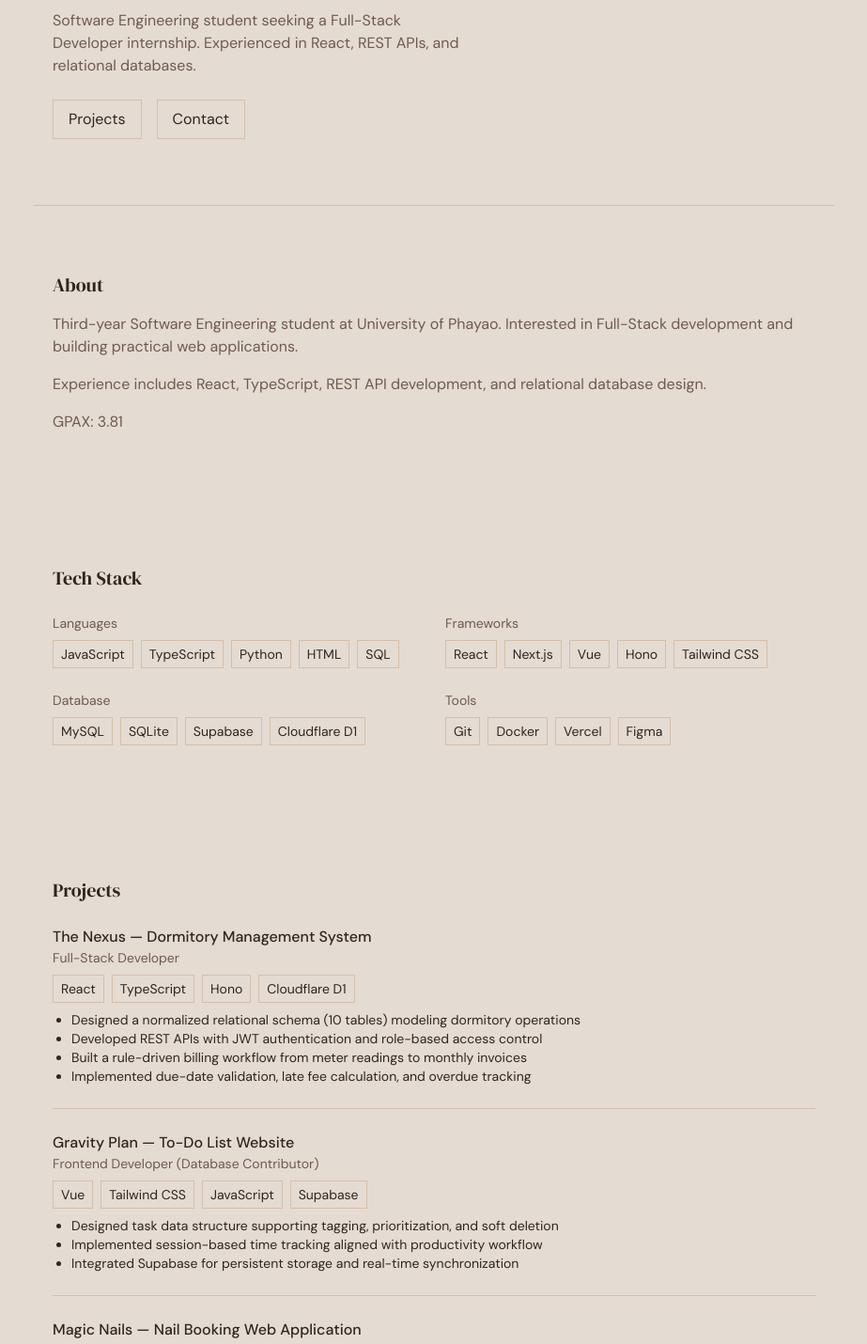
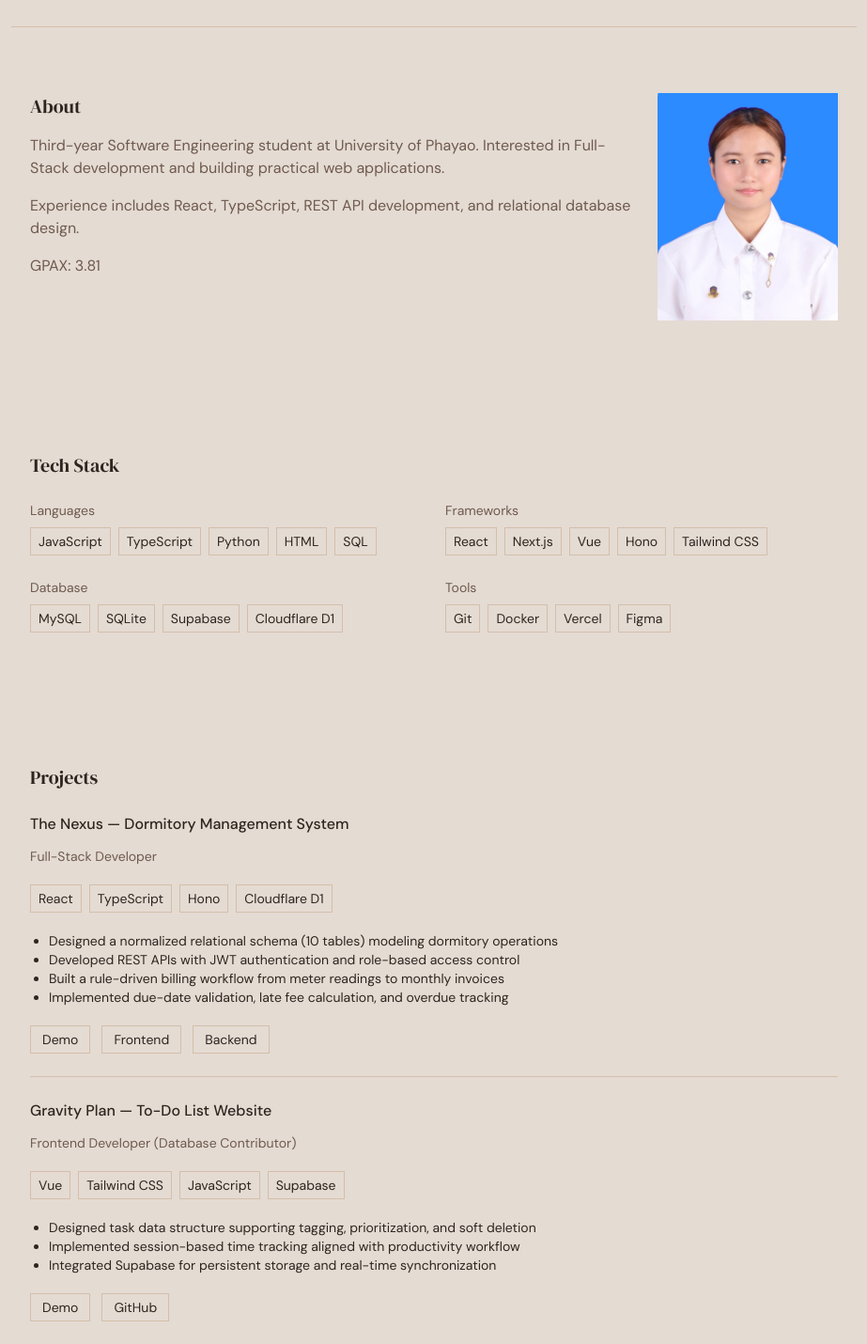
Before and after one commit to Arachaphon/ak-portfolio, a Next.js app: page / in a window 1280 px wide. Shown: the part 276-1706 px from the top of the page at 94% size, without its empty margins (178-1101 px from the left). Built offline with nearby package versions, Linux system fonts and the light colour scheme.

Commit message:
update ui

```diff
--- a/app/page.tsx
+++ b/app/page.tsx
@@ -6,7 +6,7 @@ import Contact from "@/components/sections/Contact";
 
 export default function Page() {
   return (
-    <main className="max-w-[900px] mx-auto px-6 py-16">
+    <main className="max-w-[1200px] mx-auto px-6 py-16 ">
       <Hero />
       <AboutMe />
       <TechStack />
--- a/components/sections/AboutMe.tsx
+++ b/components/sections/AboutMe.tsx
@@ -1,6 +1,7 @@
 export default function AboutMe() {
   return (
-    <section id="about" className="space-y-4">
+    <section id="about" className="flex gap-4">
+      <div className="space-y-4">
         <h2 className="text-xl font-medium">About</h2>
 
         <p>
@@ -10,13 +11,14 @@ export default function AboutMe() {
         </p>
 
         <p>
-        Experience includes React, TypeScript, REST API development,
-        and relational database design.
+          Experience includes React, TypeScript, REST API development, and
+          relational database design.
         </p>
 
-      <p>
-        GPAX: 3.81
-      </p>
+        <p>GPAX: 3.81</p>
+      </div>
+
+      <img className="max-w-48" src="/profile.jpg" />
     </section>
   );
 }
--- a/components/sections/Contact.tsx
+++ b/components/sections/Contact.tsx
@@ -6,7 +6,7 @@ export default function Contact() {
       <div className="space-y-2 text-sm">
         <p>Email: arachaphonklinchueng@gmail.com</p>
         <p>Phone: 097 054 0944</p>
-        <p>GitHub: github.com/Arachaphon</p>
+        <a href="https://github.com/Arachaphon">GitHub: github.com/Arachaphon</a>
         <p>Location: Chiang Mai, Thailand</p>
       </div>
     </section>
--- a/components/sections/Hero.tsx
+++ b/components/sections/Hero.tsx
@@ -1,32 +1,26 @@
 export default function Hero() {
   return (
-    <section className="space-y-4 border-b pb-10" style={{borderColor:"var(--border)"}}>
-      <p className="text-sm" style={{color:"var(--accent)"}}>
-        Full-Stack Developer
-      </p>
-
+    <section
+      className="max-w-[680px] mx-auto flex justify-between items-center gap-4 border-b pb-4 px-8"
+      style={{ borderColor: "var(--border)" }}
+    >
       <h1 className="text-5xl font-semibold tracking-tight">
         Arachaphon Klinchuen
       </h1>
 
-      <p className="max-w-md">
-        Software Engineering student seeking a Full-Stack Developer internship.
-        Experienced in React, REST APIs, and relational databases.
-      </p>
-
-      <div className="flex gap-4 pt-2">
+      <div className="flex gap-4">
         <a
           href="#projects"
-          className="px-4 py-2 border"
-          style={{borderColor:"var(--border)"}}
+          className="px-4 py-2 border-2 transition-colors hover:bg-[var(--border)]"
+          style={{ borderColor: "var(--border)" }}
         >
           Projects
         </a>
 
         <a
-          href="#contact"
-          className="px-4 py-2 border"
-          style={{borderColor:"var(--border)"}}
+          href="#projects"
+          className="px-4 py-2 border-2 transition-colors hover:bg-[var(--border)]"
+          style={{ borderColor: "var(--border)" }}
         >
           Contact
         </a>
--- a/components/sections/Projects.tsx
+++ b/components/sections/Projects.tsx
@@ -8,8 +8,8 @@ export default function Projects() {
       {projects.map((project) => (
         <div
           key={project.title}
-          className="border-b pb-6"
-          style={{borderColor:"var(--border)"}}
+          className="border-b pb-6 space-y-3"
+          style={{ borderColor: "var(--border)" }}
         >
           <h3 className="font-medium">{project.title}</h3>
 
@@ -20,7 +20,7 @@ export default function Projects() {
               <span
                 key={tech}
                 className="text-sm px-2 py-1 border"
-                style={{borderColor:"var(--border)"}}
+                style={{ borderColor: "var(--border)" }}
               >
                 {tech}
               </span>
@@ -32,6 +32,53 @@ export default function Projects() {
               <li key={d}>{d}</li>
             ))}
           </ul>
+
+          {/* links */}
+          <div className="flex gap-3 pt-2 text-sm">
+            {project.links.demo && (
+              <a
+                href={project.links.demo}
+                target="_blank"
+                className="px-3 py-1 border"
+                style={{ borderColor: "var(--border)" }}
+              >
+                Demo
+              </a>
+            )}
+
+            {project.links.github && (
+              <a
+                href={project.links.github}
+                target="_blank"
+                className="px-3 py-1 border"
+                style={{ borderColor: "var(--border)" }}
+              >
+                GitHub
+              </a>
+            )}
+
+            {project.links.github_frontend && (
+              <a
+                href={project.links.github_frontend}
+                target="_blank"
+                className="px-3 py-1 border"
+                style={{ borderColor: "var(--border)" }}
+              >
+                Frontend
+              </a>
+            )}
+
+            {project.links.github_backend && (
+              <a
+                href={project.links.github_backend}
+                target="_blank"
+                className="px-3 py-1 border"
+                style={{ borderColor: "var(--border)" }}
+              >
+                Backend
+              </a>
+            )}
+          </div>
         </div>
       ))}
     </section>
--- a/components/sections/TechStack.tsx
+++ b/components/sections/TechStack.tsx
@@ -2,7 +2,7 @@ import { techStack } from "@/data/techStack";
 
 export default function TechStack() {
   return (
-    <section id="stack" className="space-y-6">
+    <section id="stack" className="space-y-6 scroll-mt-[70px]">
       <h2 className="text-xl font-medium">Tech Stack</h2>
 
       <div className="grid grid-cols-2 gap-6">
@@ -15,7 +15,7 @@ export default function TechStack() {
                 <span
                   key={tech}
                   className="px-2 py-1 text-sm border"
-                  style={{borderColor:"var(--border)"}}
+                  style={{ borderColor: "var(--border)" }}
                 >
                   {tech}
                 </span>
--- a/components/ui/Footer.tsx
+++ b/components/ui/Footer.tsx
@@ -8,10 +8,7 @@ export default function Footer() {
       }}
     >
       <div className="max-w-[900px] mx-auto px-8 py-6 flex items-center justify-between">
-        <span
-          className="text-xs"
-          style={{ color: "#d8c3ae" }}
-        >
+        <span className="text-xs" style={{ color: "#d8c3ae" }}>
           © 2025 Arachaphon Klinchuen
         </span>
 
--- a/data/projects.ts
+++ b/data/projects.ts
@@ -10,7 +10,7 @@ export const projects = [
       "Built a rule-driven billing workflow from meter readings to monthly invoices",
       "Implemented due-date validation, late fee calculation, and overdue tracking",
     ],
-    links: { github: "#", demo: "#" },
+    links: { github_frontend: "https://github.com/Arachaphon/frontend-nexus.git" ,github_backend: "https://github.com/Arachaphon/backend-nexus.git", demo: "https://thenexus-chi.vercel.app" },
   },
   {
     title: "Gravity Plan — To-Do List Website",
@@ -22,7 +22,7 @@ export const projects = [
       "Implemented session-based time tracking aligned with productivity workflow",
       "Integrated Supabase for persistent storage and real-time synchronization",
     ],
-    links: { github: "#", demo: "#" },
+    links: { github: "https://github.com/kirin58/TO_DO_LIST.git", demo: "https://gravityplan.vercel.app" },
   },
   {
     title: "Magic Nails — Nail Booking Web Application",
@@ -33,6 +33,6 @@ export const projects = [
       "Developed frontend booking interface with responsive layouts",
       "Created Use Case Diagram and system documentation",
     ],
-    links: { github: "#", demo: "#" },
+    links: { github: "https://github.com/kirin58/UNDER_THE_SEA.git", demo: "https://under-the-sea.onrender.com" },
   },
 ];
```
Also changed, not shown: public/profile.jpg (added). Lines whose indentation alone changed are shown as unchanged.
